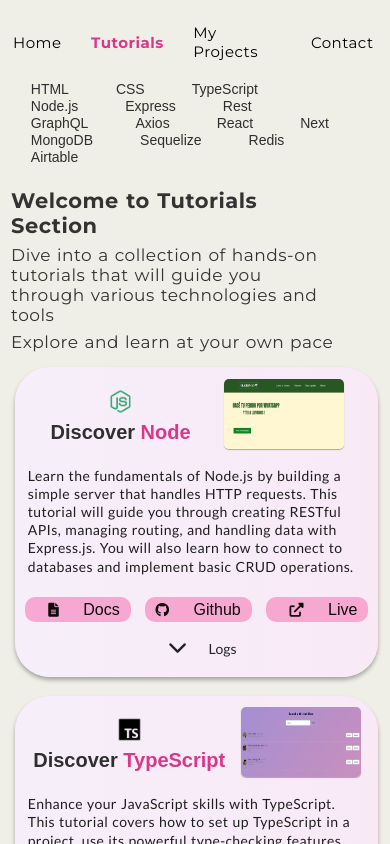
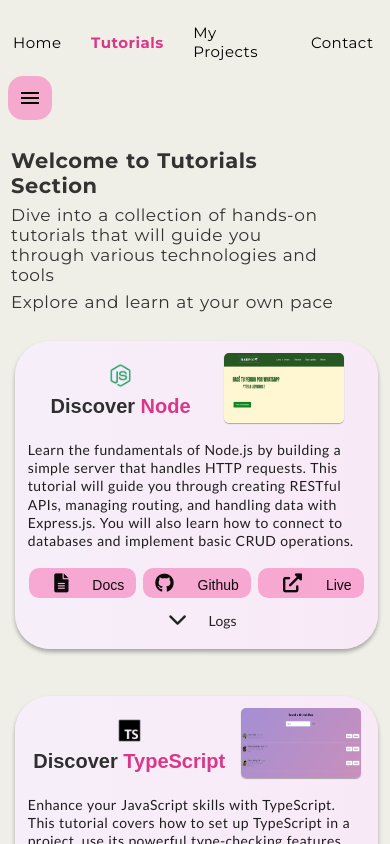
Before and after one commit to Fransei29/new-portfolio, a Next.js app: page /tutorials in a window 390 px wide. Shown: the top 844 px of the page. Built offline with nearby package versions, Linux system fonts and the light colour scheme.

Commit message:
implementing API for get the paymenths methods.

```diff
--- a/app/globals.css
+++ b/app/globals.css
@@ -749,7 +749,6 @@
     font-size: 25px;
   }
 
-
   .experience-section {
     display: flex;
     flex-direction: column;
@@ -796,4 +795,6 @@
   .logo-container {
     display: none;
   }
+
+
 }
--- a/app/tutorials/page.js
+++ b/app/tutorials/page.js
@@ -5,6 +5,10 @@
 import { motion, useInView } from 'framer-motion';
 import { useRef } from 'react';
 import { useScrollAnimation } from '../../hooks/Scroll';
+import React, { useState } from "react";
+import { Drawer, List, ListItem, ListItemText } from "@mui/material";
+import MenuIcon from "@mui/icons-material/Menu";
+import { IconButton } from '@mui/material';
 
 const projects = [
   {
@@ -256,16 +260,87 @@
 
 
 export default function Projects() {
+  const [open, setOpen] = useState(false); // Estado para controlar la apertura del Drawer
   const ref = useRef(null);
   const elementsRef = useScrollAnimation();
   const isInView = useInView(ref, { once: true });
 
+  const toggleDrawer = () => {
+    console.log("Drawer toggle clicked");
+    setOpen(!open); // Cambia el estado para abrir/cerrar el Drawer
+  };
+
+
   return (
     <>
-
     <div className='tutorial-page'>
     <div ref={(el) => (elementsRef.current[0] = el)} className="fade-in-left">
-      <nav className="tech-nav">
+    <button
+        onClick={toggleDrawer}
+        style={{
+          display: "flex",
+          justifyContent: "center",
+          alignItems: "center",
+          backgroundColor: 'rgba(248, 152, 200, 0.8)',
+          border: "none",
+          padding: "10px",
+          borderRadius: "15px",
+        }}
+      >
+        <MenuIcon sx={{ color: "black" }} />
+      </button>
+      {/* Drawer (menú desplegable) */}
+      <Drawer anchor="left" open={open} onClose={toggleDrawer}>
+        <List sx={{
+            backgroundColor: 'rgba(248, 152, 200, 0.8)', // Ajuste del color con opacidad
+            width: 160
+          }}>
+          <ListItem button onClick={toggleDrawer}>
+            <ListItemText primary="HTML" />
+          </ListItem>
+          <ListItem button onClick={toggleDrawer}>
+            <ListItemText primary="CSS" />
+          </ListItem>
+          <ListItem button onClick={toggleDrawer}>
+            <ListItemText primary="TypeScript" />
+          </ListItem>
+          <ListItem button onClick={toggleDrawer}>
+            <ListItemText primary="Node.js" />
+          </ListItem>
+          <ListItem button onClick={toggleDrawer}>
+            <ListItemText primary="Express" />
+          </ListItem>
+          <ListItem button onClick={toggleDrawer}>
+            <ListItemText primary="Rest" />
+          </ListItem>
+          <ListItem button onClick={toggleDrawer}>
+            <ListItemText primary="GraphQL" />
+          </ListItem>
+          <ListItem button onClick={toggleDrawer}>
+            <ListItemText primary="Axios" />
+          </ListItem>
+          <ListItem button onClick={toggleDrawer}>
+            <ListItemText primary="React" />
+          </ListItem>
+          <ListItem button onClick={toggleDrawer}>
+            <ListItemText primary="Next" />
+          </ListItem>
+          <ListItem button onClick={toggleDrawer}>
+            <ListItemText primary="MongoDB" />
+          </ListItem>
+          <ListItem button onClick={toggleDrawer}>
+            <ListItemText primary="Sequelize" />
+          </ListItem>
+          <ListItem button onClick={toggleDrawer}>
+            <ListItemText primary="Redis" />
+          </ListItem>
+          <ListItem button onClick={toggleDrawer}>
+            <ListItemText primary="Airtable" />
+          </ListItem>
+        </List>
+      </Drawer>
+
+      <nav className='tech-nav'>
         <a href="#discoverhtml">HTML</a>
         <a href="#discovercss">CSS</a>
         <a href="#discovertypescript">TypeScript</a>
--- a/app/tutorials/tutorials.css
+++ b/app/tutorials/tutorials.css
@@ -83,10 +83,21 @@
   .dark .tech-nav a, .dark .tutorial-page, .dark .page-title, .dark .title-container {
     color: rgb(234, 233, 233);
   }
-
+  .menu-toggle {
+    display: none;
+    font-size: 30px;
+    cursor: pointer;
+    background: none;
+    border: none;
+    position: absolute;
+    top: 20px; /* Ajusta según tu header */
+    right: 20px; /* Ajusta según tu diseño */
+    z-index: 9999; /* Asegúrate de que esté encima de otros elementos */
+  }
 
   @media (max-width: 768px) {
   .tech-nav {
+    display: none;
     margin: 0;
     padding-top: 5px;
     padding-left: 0px;
@@ -94,9 +105,20 @@
     display: flex;
     flex-direction: row;
     justify-content: flex-start;
+    z-index: 1001;
+    color: rgb(251, 250, 248, 0.5);
+  }
+
+  .tech-nav.show {
+    display: flex; /* Muestra el menú cuando se activa */
+  }
+
+  .menu-toggle {
+    display: block; /* Muestra el botón hamburguesa */
   }
 
   .tech-nav a {
+    display: none;
     font-size: 14px;
   }
 
--- a/components/ProjectCard/ProjectCard.css
+++ b/components/ProjectCard/ProjectCard.css
@@ -128,7 +128,10 @@
 @media (max-width: 768px) {
   .project-card {
     padding: 2px;
-    margin: 2%;
+    margin-top: 6%;
+    margin-bottom: 6%;
+    margin-left: 2%;
+    margin-right: 2%;
   }
 
   .project-title {
@@ -157,13 +160,13 @@
   }
 
   .project-card a {
-    padding: 1% 3%;
-    margin: 2%;
-    font-size: 16px;
+    padding: 5px 12px;
+    margin: 1%;
+    font-size: 14px;
   }
 
   .fa-file-alt, .fa-github, .fa-external-link-alt {
-    font-size: 14px
+    font-size: 19px
   }
 
   .logs-toggle {
--- a/package.json
+++ b/package.json
@@ -9,11 +9,15 @@
     "lint": "next lint"
   },
   "dependencies": {
+    "@emotion/react": "^11.14.0",
+    "@emotion/styled": "^11.14.0",
     "@fortawesome/fontawesome-free": "^6.6.0",
     "@fortawesome/fontawesome-svg-core": "^6.6.0",
     "@fortawesome/free-brands-svg-icons": "^6.6.0",
     "@fortawesome/free-solid-svg-icons": "^6.6.0",
     "@fortawesome/react-fontawesome": "^0.2.2",
+    "@mui/icons-material": "^6.3.1",
+    "@mui/material": "^6.3.1",
     "@sendgrid/mail": "^8.1.4",
     "axios": "^1.7.5",
     "bootstrap": "^5.3.3",
```
Also changed, not shown: 1 other file (tests, documents, lock files or other folders).
